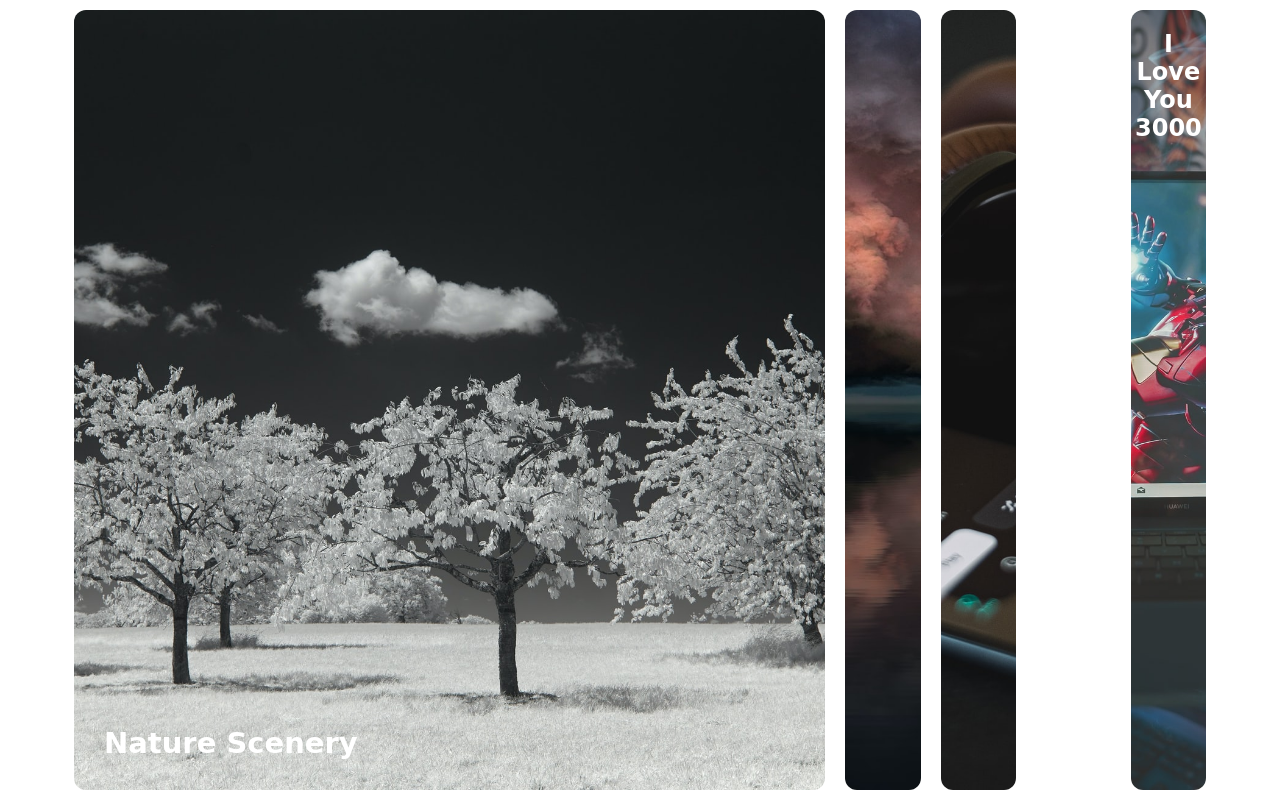
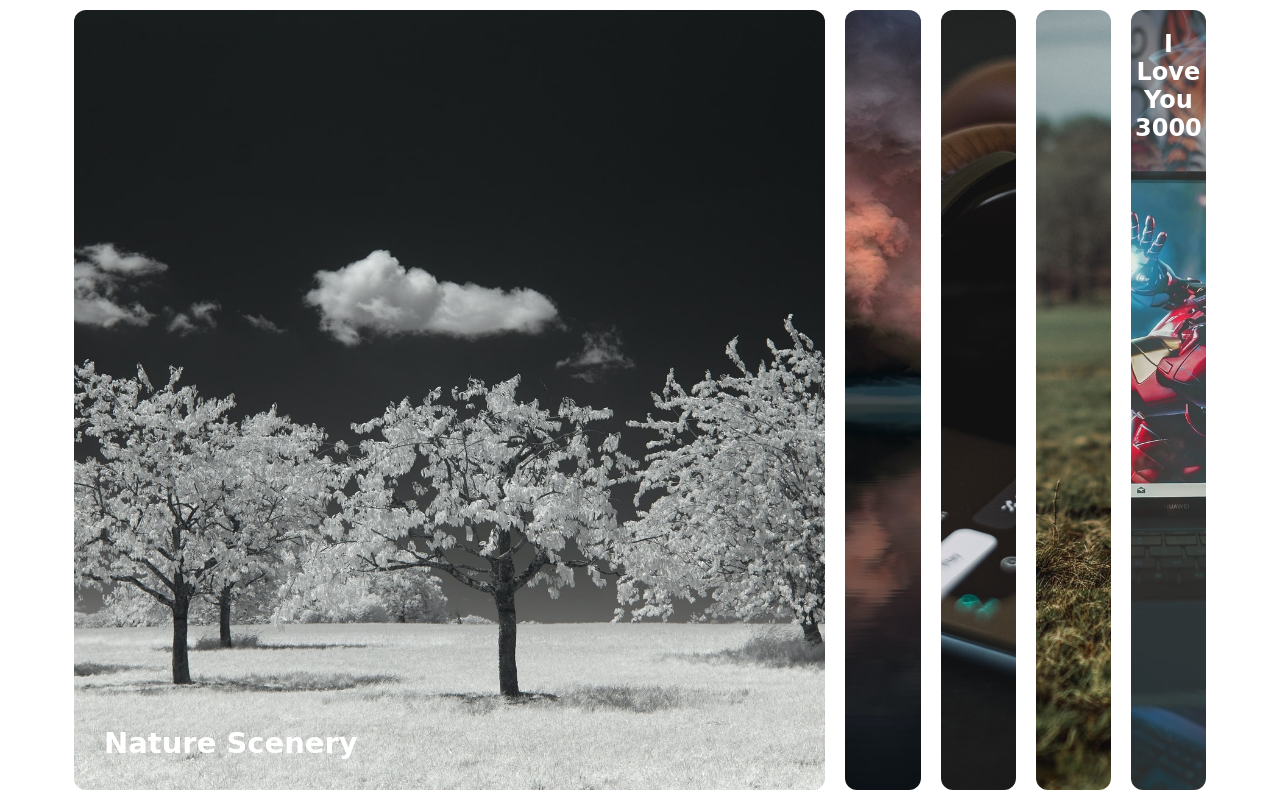
Before and after one commit to hey-shivam/expand-card, a plain HTML site: page index.html in a window 1280 px wide. Drawn offline with Linux system fonts and the light colour scheme; the site is published under a folder, as on GitHub Pages, so addresses that start at the root find nothing; a web font is replaced by a local one.

Commit message:
Update style.css

```diff
--- a/style.css
+++ b/style.css
@@ -67,7 +67,7 @@ body{
 }
 
 .fourth{
-    background-image: url("/img/fourth.jpg");
+    background-image: url("./img/fourth.jpg");
 }
 
 .fifth{
```
